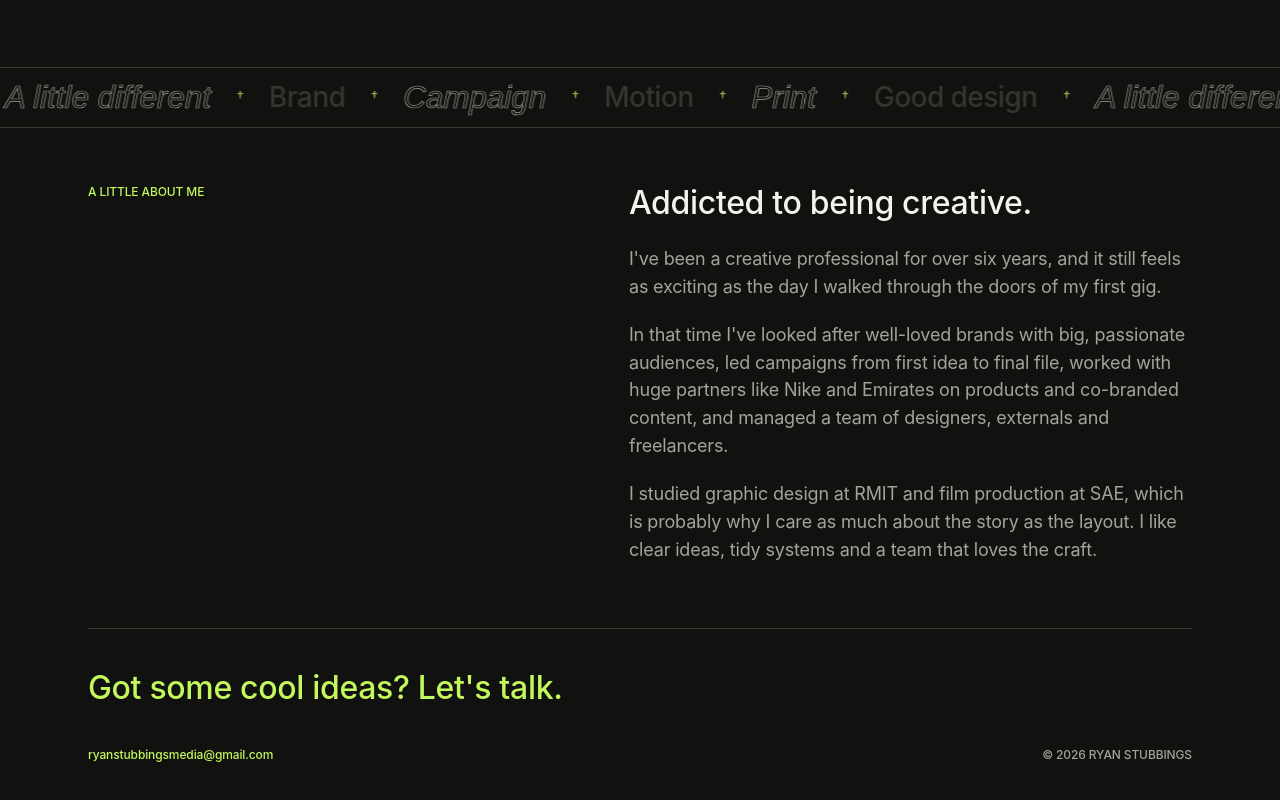
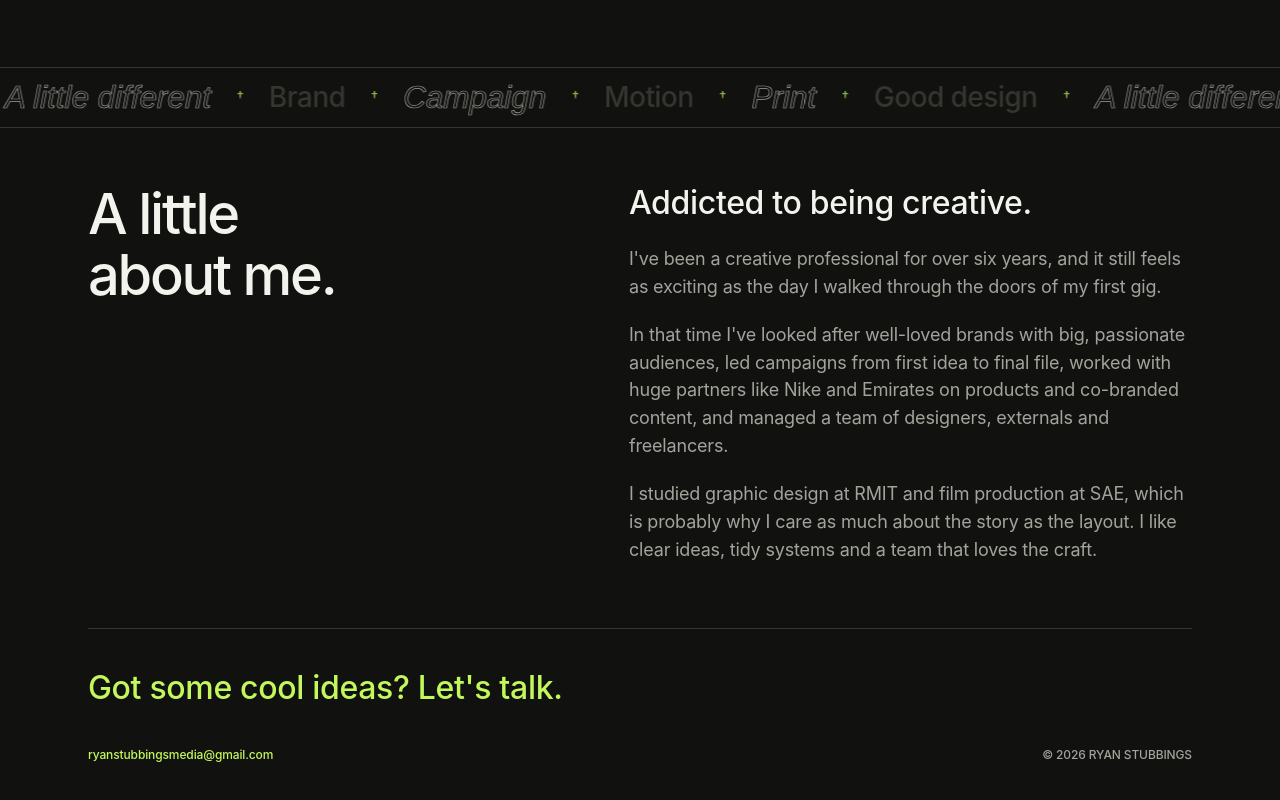
Before and after one commit to ryanstubbings/ryanstubbings, a plain HTML site: page index.html in a window 1280 px wide. Shown: the part 2024-2824 px from the top of the page. Drawn offline with Linux system fonts and the light colour scheme; a web font is replaced by a local one.

Commit message:
Home: About label becomes a headline on wide screens
Co-Authored-By: Claude Fable 5.2 <noreply@anthropic.com>
Claude-Session: https://claude.ai/code/session_013LMsqa4AwwrgKmZVfrkSGQ

```diff
--- a/index.html
+++ b/index.html
@@ -80,7 +80,7 @@
   </div>
 
   <section class="split about">
-    <h2 class="label caps accent">A little about me</h2>
+    <h2 class="label caps accent">A little <br class="wide-only">about me<span class="wide-only">.</span></h2>
     <div>
       <h3 class="heading">Addicted to being creative.</h3>
       <div class="body">
--- a/styles.css
+++ b/styles.css
@@ -308,3 +308,10 @@ html.motion .ticker+.about[data-m="draw"]::before{display:none}
 .guide{margin-top:clamp(28px,6vw,44px);display:grid;gap:clamp(10px,2vw,20px)}
 .guide figure{margin:0;min-width:0;box-shadow:0 0 0 1px var(--line)}
 .guide img{display:block;width:100%;height:auto}
+
+/* about: on wide screens the label becomes a headline the same size as the hero */
+.wide-only{display:none}
+@media (min-width:700px){
+  .wide-only{display:inline}
+  .about>h2{font-size:clamp(34px,5.4vw,56px);font-weight:500;line-height:1.08;letter-spacing:-.04em;text-transform:none;color:var(--text)}
+}
```
